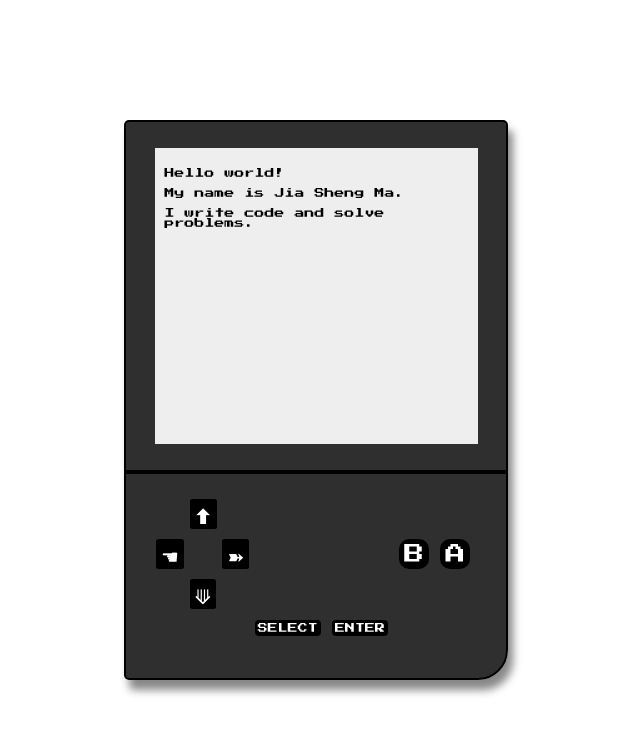
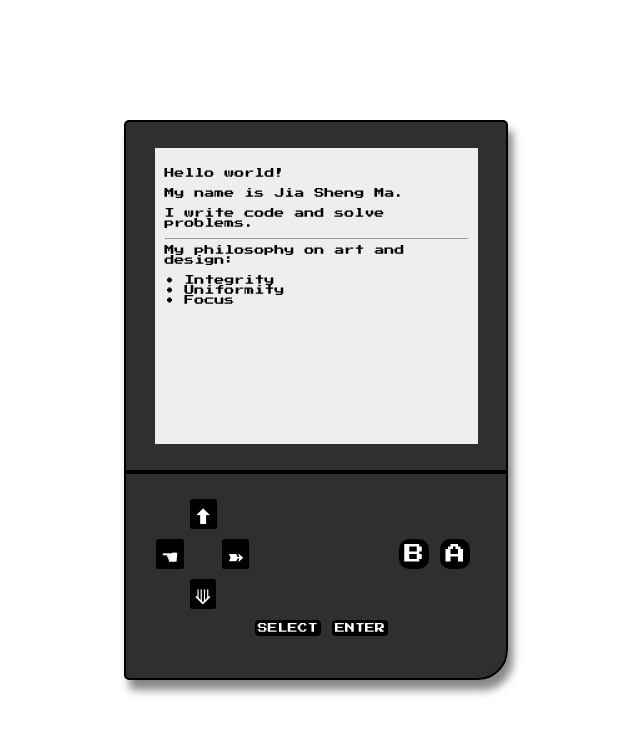
Before and after one commit to majsdev/majsdev.github.io, a React (Create React App) app: page /about in a window 1280 px wide. Shown: the top 734 px of the page, without its empty margins (324-964 px from the left). Built offline with nearby package versions, Linux system fonts and the light colour scheme.

Commit message:
update content and data

```diff
--- a/src/pages/about/About.js
+++ b/src/pages/about/About.js
@@ -14,6 +14,15 @@ function About() {
       <p>
         I write code and solve problems.
       </p>
+      <hr />
+      <div className="philosophy">
+        My philosophy on art and design:
+        <ul className="philosophy">
+          <li>• Integrity</li>
+          <li>• Uniformity</li>
+          <li>• Focus</li>
+        </ul>
+      </div>
     </div>
   );
 }
--- a/src/pages/art/Art.js
+++ b/src/pages/art/Art.js
@@ -79,6 +79,7 @@ function Art(props) {
   return (
     <div className="Art">
       <h3>Art - The Explicables and Inexplicables</h3>
+      <hr/>
       <Switch>
         <Route exact path={path}>
           <ul className="inline-block">{linksJSX}</ul>
--- a/src/pages/art/themes/glamorous.js
+++ b/src/pages/art/themes/glamorous.js
@@ -1,10 +1,10 @@
 const glamorous = [
-  {
-    imageFileName: "",
-    imageName: "",
-    note: "glamorous #1",
-    date: "2017-12-01",
-  },
+  // {
+  //   imageFileName: "",
+  //   imageName: "",
+  //   note: "glamorous #1",
+  //   date: "2017-12-01",
+  // },
 ];
 
 export default glamorous;
--- a/src/pages/work/Work.js
+++ b/src/pages/work/Work.js
@@ -80,6 +80,7 @@ function Work(props) {
   return (
     <div className="Work">
       <h3>Projects</h3>
+      <hr />
       <Switch>
         <Route exact path={path}>
           <ul className="inline-block">{links}</ul>
```
